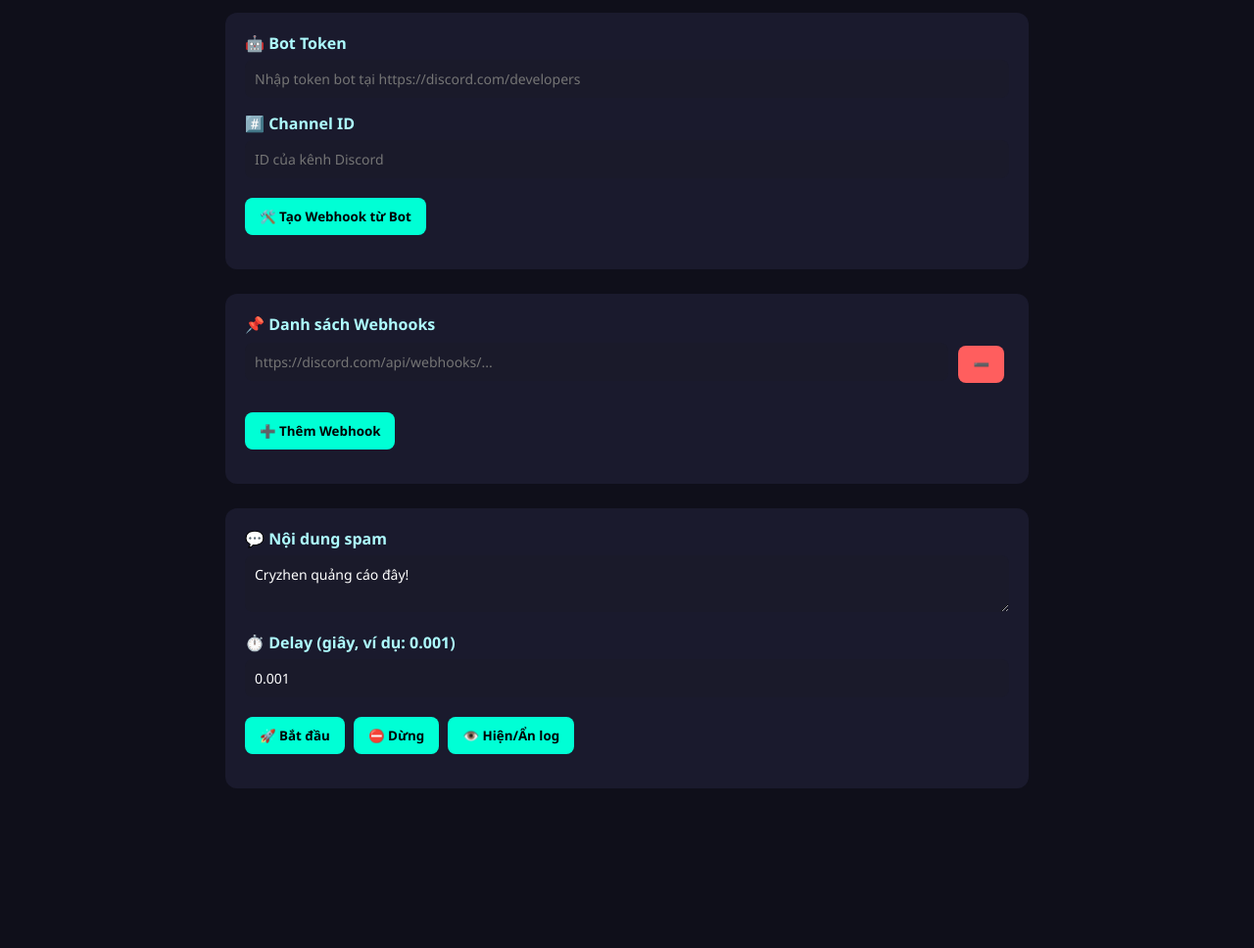
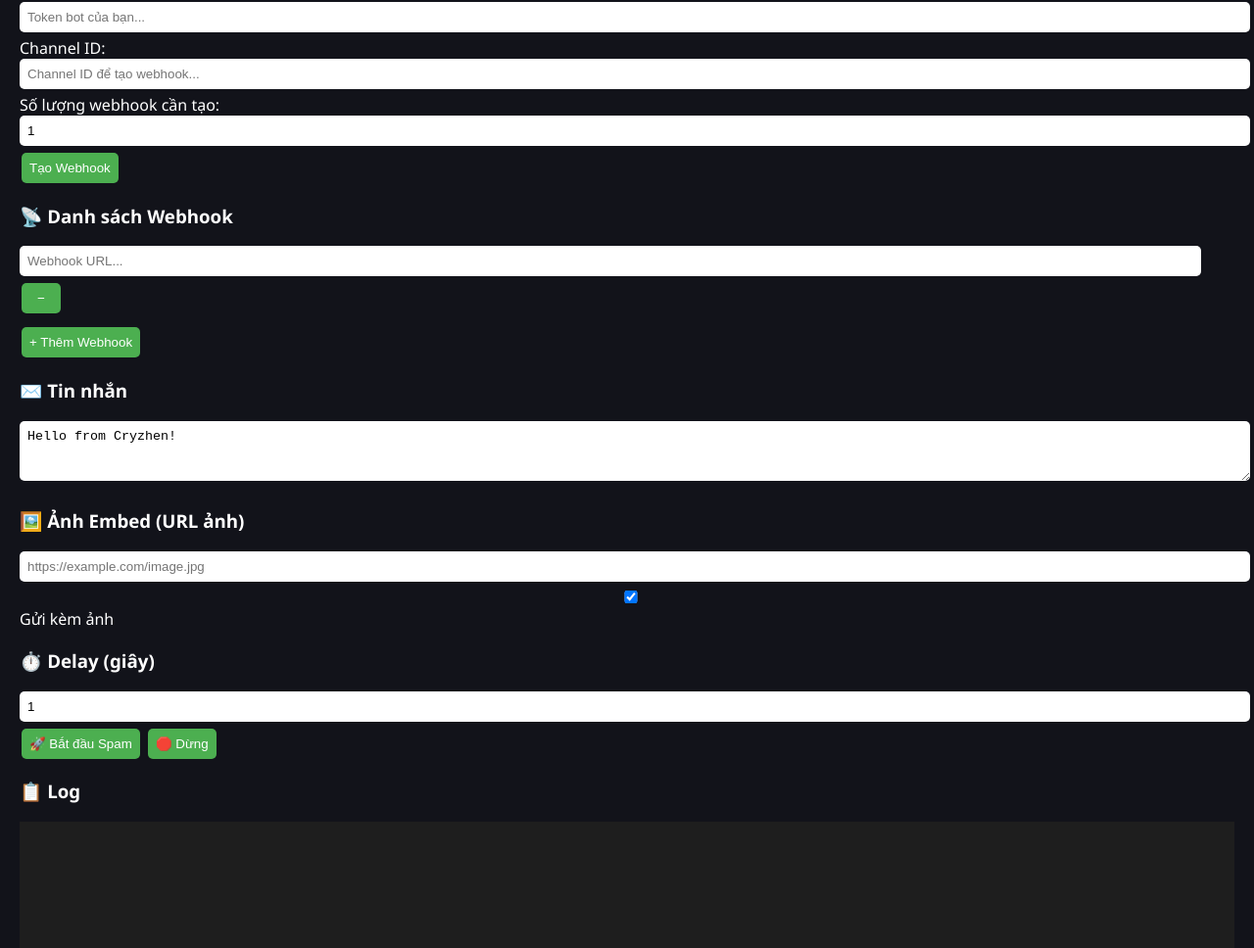
Before and after one commit to dumamaythangcrack/spamwebhook, a plain HTML site: page index.html in a window 1280 px wide. Shown: the part 126-1094 px from the top of the page at 98% size. Before the commit the page ends 996 px from the top, so only its background shows below. Drawn offline with Linux system fonts and the light colour scheme.

Commit message:
Update index.html

```diff
--- a/index.html
+++ b/index.html
@@ -2,281 +2,200 @@
 <html lang="vi">
 <head>
   <meta charset="UTF-8">
-  <title>Cryzhen Webhook Spammer V8</title>
+  <title>Cryzhen Webhook Spammer V9</title>
   <style>
-    * { box-sizing: border-box; font-family: 'Segoe UI', sans-serif; }
-    body, html {
+    body {
+      font-family: 'Segoe UI', sans-serif;
+      background: #12131a;
+      color: white;
+      padding: 20px;
       margin: 0;
-      padding: 0;
-      background: #0f0f1a;
-      color: #ffffff;
     }
-
     #loadingScreen {
-      position: fixed;
-      top: 0; left: 0;
-      width: 100%; height: 100%;
-      background-color: #0f0f1a;
+      position: fixed; inset: 0;
+      background: #0c0c0c;
       display: flex;
       justify-content: center;
       align-items: center;
       font-size: 24px;
-      color: #00ffd5;
-      z-index: 9999;
     }
-
-    #mainContent {
-      display: none;
-      padding: 40px;
-      max-width: 900px;
-      margin: auto;
+    .input-group { margin-bottom: 10px; }
+    input, textarea, button {
+      padding: 8px; border: none; border-radius: 5px;
     }
-
-    h1 {
-      text-align: center;
-      color: #00ffd5;
-      margin-bottom: 35px;
+    input, textarea { width: 100%; margin-bottom: 5px; }
+    button {
+      background: #4CAF50;
+      color: white;
+      cursor: pointer;
+      margin: 2px;
     }
-
-    label {
-      font-weight: bold;
-      display: block;
-      margin-bottom: 6px;
-      color: #aefcff;
+    button:hover { background: #3a9e3d; }
+    .webhook-list input { width: calc(100% - 50px); display: inline-block; }
+    .webhook-list button { width: 40px; }
+    .log-box {
+      background: #1e1e1e;
+      height: 150px;
+      overflow-y: auto;
+      padding: 10px;
+      font-size: 14px;
     }
-
-    input, textarea {
-      width: 100%;
-      padding: 10px;
-      border-radius: 8px;
-      border: none;
-      font-size: 14px;
-      background: #1a1a2a;
-      color: white;
-      margin-bottom: 15px;
-    }
-
-    button {
-      padding: 10px 15px;
-      margin: 5px 5px 15px 0;
-      border: none;
-      background: #00ffd5;
-      color: #000;
-      font-weight: bold;
-      border-radius: 8px;
-      cursor: pointer;
-      transition: 0.2s;
-    }
-
-    button:hover {
-      background: #00c2aa;
-    }
-
-    .form-section {
-      background: #1a1a2d;
-      border-radius: 12px;
-      padding: 20px;
-      margin-bottom: 25px;
-    }
-
-    .webhook-input {
-      display: flex;
-      align-items: center;
-      gap: 10px;
-      margin-bottom: 10px;
-    }
-
-    .webhook-input button {
-      background: #ff5e5e;
-      color: white;
-    }
-
-    #logBox {
-      background: #101020;
-      border-radius: 8px;
-      padding: 10px;
-      height: 200px;
-      overflow-y: auto;
-      font-size: 13px;
-      display: none;
-    }
-
-    .success { color: #00ff88; }
-    .error { color: #ff4e4e; }
+    .success { color: lightgreen; }
+    .error { color: red; }
+    .row { display: flex; gap: 10px; }
+    .row > div { flex: 1; }
   </style>
 </head>
 <body>
 
-<div id="loadingScreen">⏳ Đang load dữ liệu...</div>
+<div id="loadingScreen">Đang tải dữ liệu...</div>
 
-<div id="mainContent">
-  <h1>🔥 Cryzhen Webhook Spammer V8</h1>
+<h1>🔗 Cryzhen Webhook Spammer V9</h1>
 
-  <div class="form-section">
-    <label>🤖 Bot Token</label>
-    <input type="text" id="botToken" placeholder="Nhập token bot tại https://discord.com/developers">
-
-    <label>#️⃣ Channel ID</label>
-    <input type="text" id="channelId" placeholder="ID của kênh Discord">
-
-    <button onclick="createWebhook()">🛠️ Tạo Webhook từ Bot</button>
+<div class="input-group">
+  <label>Token Bot:</label>
+  <input id="botToken" placeholder="Token bot của bạn...">
+  <label>Channel ID:</label>
+  <input id="channelId" placeholder="Channel ID để tạo webhook...">
+  <label>Số lượng webhook cần tạo:</label>
+  <input id="webhookCount" type="number" min="1" value="1">
+  <button onclick="createWebhooks()">Tạo Webhook</button>
 </div>
 
-  <div class="form-section">
-    <label>📌 Danh sách Webhooks</label>
-    <div id="webhookContainer">
-      <div class="webhook-input">
-        <input type="text" placeholder="https://discord.com/api/webhooks/...">
-        <button onclick="removeWebhookInput(this)">➖</button>
+<h3>📡 Danh sách Webhook</h3>
+<div id="webhookList" class="webhook-list">
+  <div class="input-group">
+    <input placeholder="Webhook URL...">
+    <button onclick="removeWebhook(this)">−</button>
   </div>
 </div>
-    <button onclick="addWebhookInput()">➕ Thêm Webhook</button>
-  </div>
+<button onclick="addWebhookInput()">+ Thêm Webhook</button>
 
-  <div class="form-section">
-    <label>💬 Nội dung spam</label>
-    <textarea id="message" rows="2">Cryzhen quảng cáo đây!</textarea>
+<h3>✉️ Tin nhắn</h3>
+<textarea id="message" rows="3">Hello from Cryzhen!</textarea>
 
-    <label>⏱️ Delay (giây, ví dụ: 0.001)</label>
-    <input type="number" id="delay" value="0.001" min="0.001" step="0.001">
+<h3>🖼️ Ảnh Embed (URL ảnh)</h3>
+<input id="imageUrl" placeholder="https://example.com/image.jpg">
+<label><input type="checkbox" id="includeImage" checked> Gửi kèm ảnh</label>
 
-    <button onclick="startSpam()">🚀 Bắt đầu</button>
-    <button onclick="stopSpam()">⛔ Dừng</button>
-    <button onclick="toggleLog()">👁️ Hiện/Ẩn log</button>
-  </div>
+<h3>⏱️ Delay (giây)</h3>
+<input type="number" id="delay" placeholder="0.1" step="0.001" value="1">
 
-  <div id="logBox"></div>
-</div>
+<br>
+<button onclick="startSpamming()">🚀 Bắt đầu Spam</button>
+<button onclick="stopSpamming()">🛑 Dừng</button>
+
+<h3>📋 Log</h3>
+<div class="log-box" id="logBox"></div>
 
 <script>
-  let interval;
-  let currentIndex = 0;
-  let logVisible = false;
+let intervalId;
 
-  window.onload = () => {
-    setTimeout(() => {
-      document.getElementById("loadingScreen").style.display = "none";
-      document.getElementById("mainContent").style.display = "block";
-    }, 3000);
-  };
-
-  function addWebhookInput(value = "") {
-    const container = document.getElementById("webhookContainer");
-    const div = document.createElement("div");
-    div.className = "webhook-input";
-    div.innerHTML = `<input type="text" value="${value}" placeholder="https://discord.com/api/webhooks/...">
-                     <button onclick="removeWebhookInput(this)">➖</button>`;
-    container.appendChild(div);
+function addWebhookInput(url = '') {
+  const group = document.createElement('div');
+  group.className = 'input-group';
+  group.innerHTML = `<input value="${url}" placeholder="Webhook URL..."><button onclick="removeWebhook(this)">−</button>`;
+  document.getElementById('webhookList').appendChild(group);
 }
 
-  function removeWebhookInput(btn) {
+function removeWebhook(btn) {
   btn.parentElement.remove();
 }
 
-  function getWebhookList() {
-    const inputs = document.querySelectorAll("#webhookContainer input");
-    return Array.from(inputs).map(i => i.value.trim()).filter(url => url.startsWith("https://discord.com/api/webhooks/"));
+function logMessage(msg, type = '') {
+  const log = document.getElementById('logBox');
+  const p = document.createElement('div');
+  p.textContent = msg;
+  if (type === 'success') p.className = 'success';
+  if (type === 'error') p.className = 'error';
+  log.appendChild(p);
+  log.scrollTop = log.scrollHeight;
 }
 
-  function logMessage(msg, type = "success") {
-    const logBox = document.getElementById("logBox");
-    const line = document.createElement("div");
-    line.className = type;
-    line.textContent = msg;
-    logBox.appendChild(line);
-    logBox.scrollTop = logBox.scrollHeight;
+function getWebhooks() {
+  return [...document.querySelectorAll('#webhookList input')].map(i => i.value.trim()).filter(Boolean);
 }
 
-  function toggleLog() {
-    logVisible = !logVisible;
-    document.getElementById("logBox").style.display = logVisible ? "block" : "none";
+function startSpamming() {
+  const webhooks = getWebhooks();
+  const msg = document.getElementById('message').value;
+  const delay = parseFloat(document.getElementById('delay').value);
+  const imageUrl = document.getElementById('imageUrl').value.trim();
+  const sendImage = document.getElementById('includeImage').checked;
+
+  if (!webhooks.length) return alert('Chưa có webhook!');
+  if (!msg && (!imageUrl || !sendImage)) return alert('Phải nhập tin nhắn hoặc ảnh!');
+
+  intervalId = setInterval(() => {
+    webhooks.forEach(url => {
+      const data = {};
+      if (msg) data.content = msg;
+      if (sendImage && imageUrl) {
+        data.embeds = [{ image: { url: imageUrl } }];
       }
 
-  function startSpam() {
-    const webhooks = getWebhookList();
-    const message = document.getElementById("message").value;
-    const delay = parseFloat(document.getElementById("delay").value) * 1000;
-
-    if (webhooks.length === 0) {
-      alert("Vui lòng nhập ít nhất một webhook hợp lệ.");
-      return;
+      fetch(url, {
+        method: 'POST',
+        headers: { 'Content-Type': 'application/json' },
+        body: JSON.stringify(data)
+      }).then(res => {
+        if (res.ok) logMessage(`✅ Gửi thành công → ${url}`, 'success');
+        else logMessage(`❌ Thất bại (${res.status}) → ${url}`, 'error');
+      });
+    });
+  }, delay * 1000);
 }
 
-    interval = setInterval(() => {
-      const url = webhooks[currentIndex];
-
-      fetch(url.replace(/(\/messages.*)?$/, ""), {
-        method: "PATCH",
-        headers: { "Content-Type": "application/json" },
-        body: JSON.stringify({ name: "Cryzhen V1" })
-      });
-
-      fetch(url, {
-        method: "POST",
-        headers: { "Content-Type": "application/json" },
-        body: JSON.stringify({ content: message })
-      }).then(res => {
-        if (res.status === 429) {
-          logMessage(`[⏳] Rate limit tại webhook ${currentIndex + 1} → Bỏ qua`, "error");
-        } else if (res.ok) {
-          logMessage(`[✔️] Thành công → webhook ${currentIndex + 1}`, "success");
-        } else {
-          logMessage(`[❌] Lỗi ${res.status} tại webhook ${currentIndex + 1}`, "error");
-        }
-      }).catch(err => {
-        logMessage(`[⚠️] Lỗi mạng: ${err}`, "error");
-      });
-
-      currentIndex = (currentIndex + 1) % webhooks.length;
-    }, delay);
+function stopSpamming() {
+  clearInterval(intervalId);
+  logMessage('🛑 Đã dừng spam!');
 }
 
-  function stopSpam() {
-    clearInterval(interval);
-    logMessage("⛔ Đã dừng spam.");
-  }
+function createWebhooks() {
+  const token = document.getElementById('botToken').value.trim();
+  const channelId = document.getElementById('channelId').value.trim();
+  const count = parseInt(document.getElementById('webhookCount').value);
 
-  function createWebhook() {
-    const token = document.getElementById("botToken").value.trim();
-    const channelId = document.getElementById("channelId").value.trim();
+  if (!token || !channelId || !count) return alert('Điền đủ thông tin!');
 
-    if (!token || !channelId) {
-      alert("Vui lòng nhập đầy đủ Bot Token và Channel ID.");
-      return;
-    }
-
+  for (let i = 0; i < count; i++) {
     fetch(`https://discord.com/api/v10/channels/${channelId}/webhooks`, {
       method: "POST",
       headers: {
-        "Authorization": `Bot ${token}`,
+        Authorization: `Bot ${token}`,
         "Content-Type": "application/json"
       },
-      body: JSON.stringify({ name: "Cryzhen V1" })
+      body: JSON.stringify({ name: `Cryzhen V${i + 1}` })
     })
     .then(res => res.json())
     .then(data => {
       if (data.url) {
         addWebhookInput(data.url);
-        logMessage(`✅ Đã tạo webhook: ${data.url}`, "success");
+        logMessage(`✅ Tạo webhook: ${data.url}`, "success");
       } else {
         logMessage(`❌ Không tạo được webhook: ${JSON.stringify(data)}`, "error");
       }
-    })
-    .catch(err => logMessage(`⚠️ Lỗi tạo webhook: ${err}`, "error"));
+    });
+  }
 }
 
-  document.addEventListener("keydown", function (e) {
+// Loading 3s
+window.addEventListener("load", () => {
+  setTimeout(() => {
+    document.getElementById("loadingScreen").style.display = "none";
+  }, 3000);
+});
+
+// Chống mở DevTools
+document.addEventListener("keydown", e => {
   if (
     e.key === "F12" ||
-      (e.ctrlKey && e.shiftKey && ["I", "J", "C"].includes(e.key.toUpperCase())) ||
-      (e.ctrlKey && e.key === "U")
+    (e.ctrlKey && e.shiftKey && ["I", "J", "C"].includes(e.key))
   ) {
     e.preventDefault();
-      alert("⚠️ DevTools đã bị chặn!");
-      return false;
+    alert("Không được mở DevTools ở đây!");
   }
 });
-  document.addEventListener("contextmenu", e => e.preventDefault());
 </script>
 
 </body>
```
Lines whose indentation alone changed are shown as unchanged.
